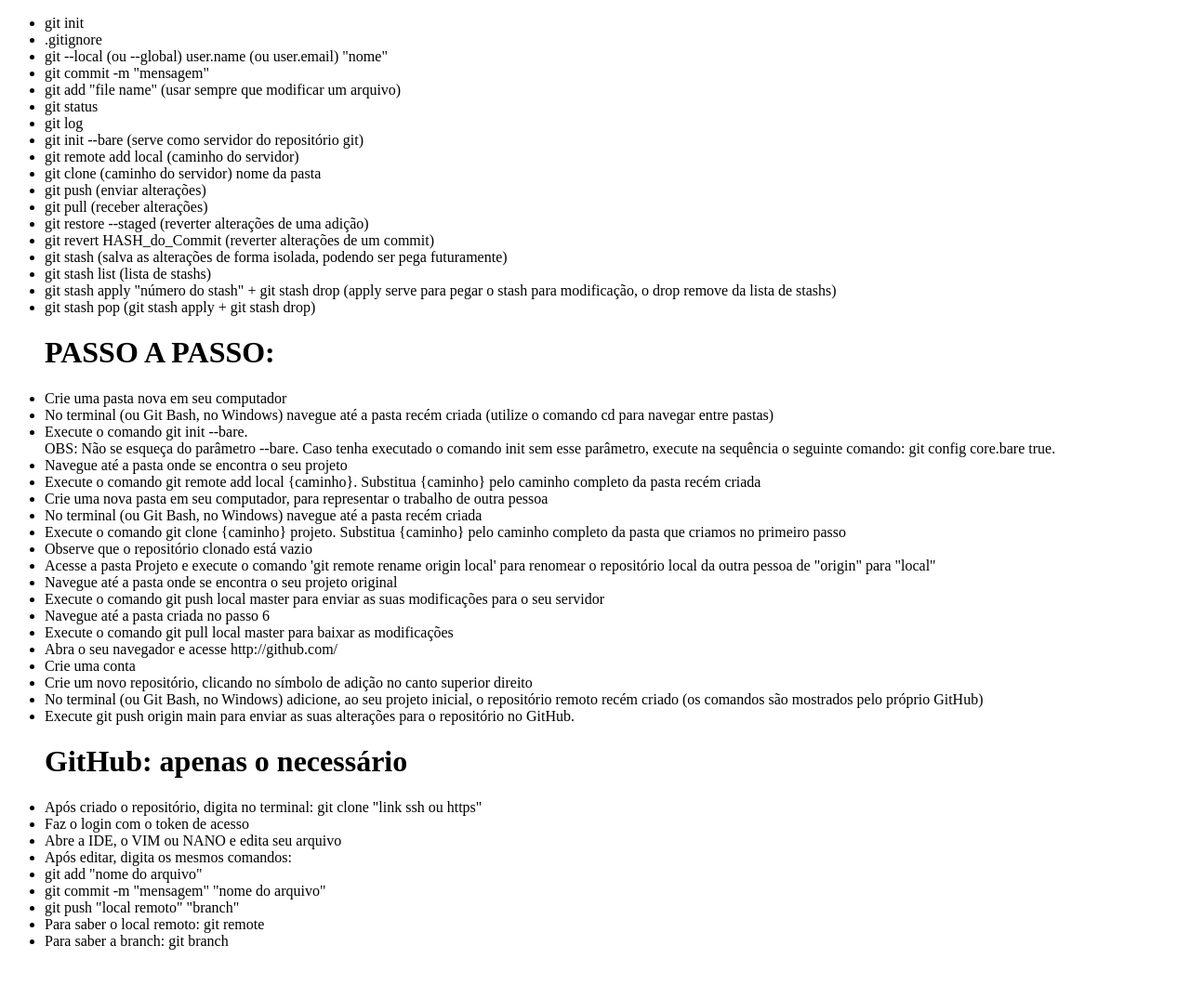
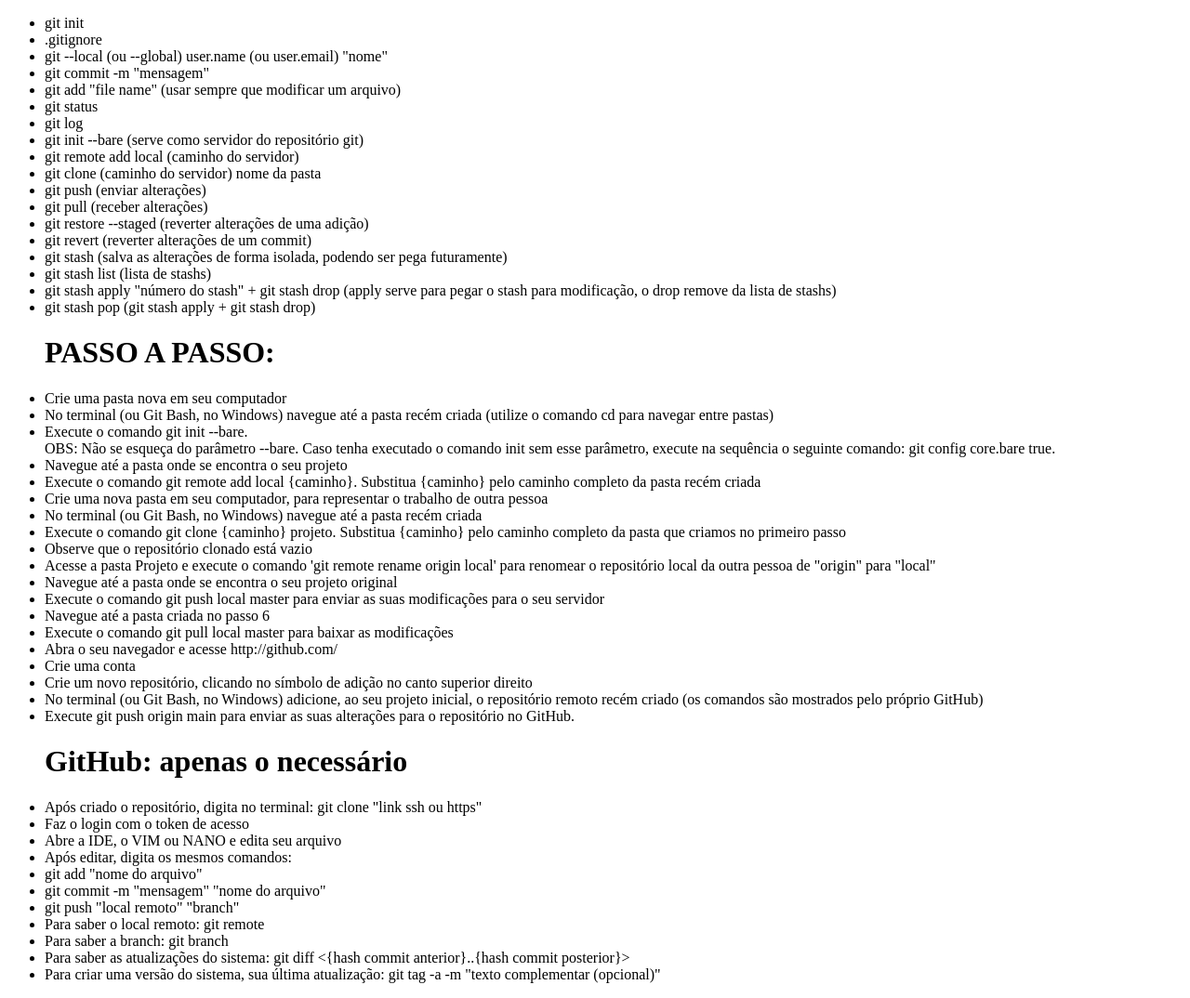
Before and after one commit to JoaoPedroDevOz/git-projeto-alura, a plain HTML site: page index.html in a window 1280 px wide. Shown: the whole page at 93% size. Before the commit the page ends 1038 px from the top, so only its background shows below. Drawn offline with Linux system fonts and the light colour scheme.

Commit message:
Adicionando git diff e git tag na lista

```diff
--- a/index.html
+++ b/index.html
@@ -21,7 +21,7 @@
         <li>git push (enviar alterações)</li>
         <li>git pull (receber alterações)</li>
         <li>git restore --staged <file> (reverter alterações de uma adição)</li>
-        <li>git revert HASH_do_Commit (reverter alterações de um commit)</li>
+        <li>git revert <HASH do Commit></HASH> (reverter alterações de um commit)</li>
         <li>git stash (salva as alterações de forma isolada, podendo ser pega futuramente)</li>
         <li>git stash list (lista de stashs)</li>
         <li>git stash apply "número do stash" + git stash drop (apply serve para pegar o stash para modificação,
@@ -68,6 +68,11 @@
 
         <li>Para saber o local remoto: git remote </li>
         <li>Para saber a branch: git branch</li>
+
+        <li>Para saber as atualizações do sistema: git diff
+            <{hash commit anterior}..{hash commit posterior}></li>
+        <li>Para criar uma versão do sistema,
+            sua última atualização: git tag -a <nome da tag> -m "texto complementar (opcional)"</li>
     </ul>
 </body>
 
```
